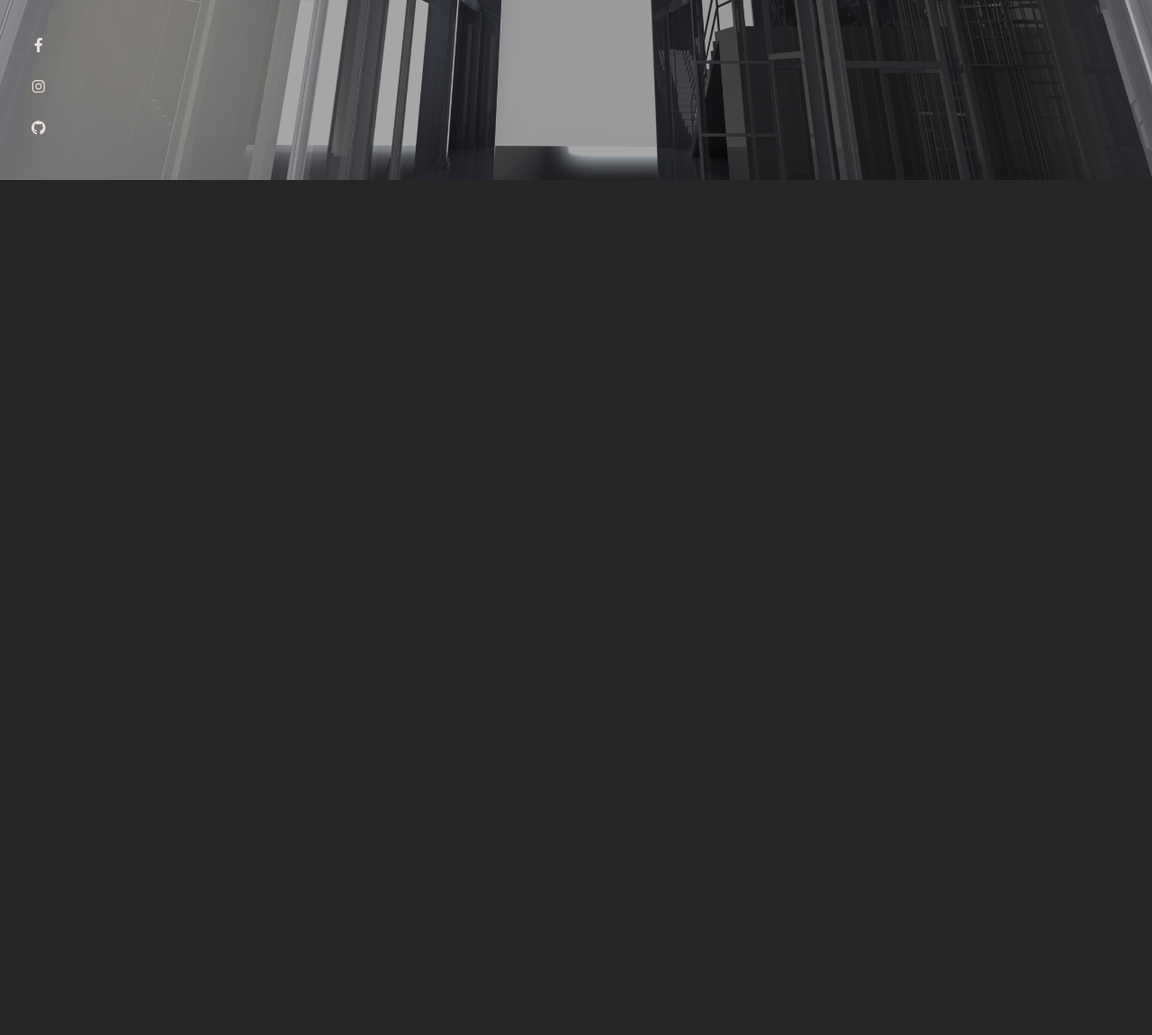
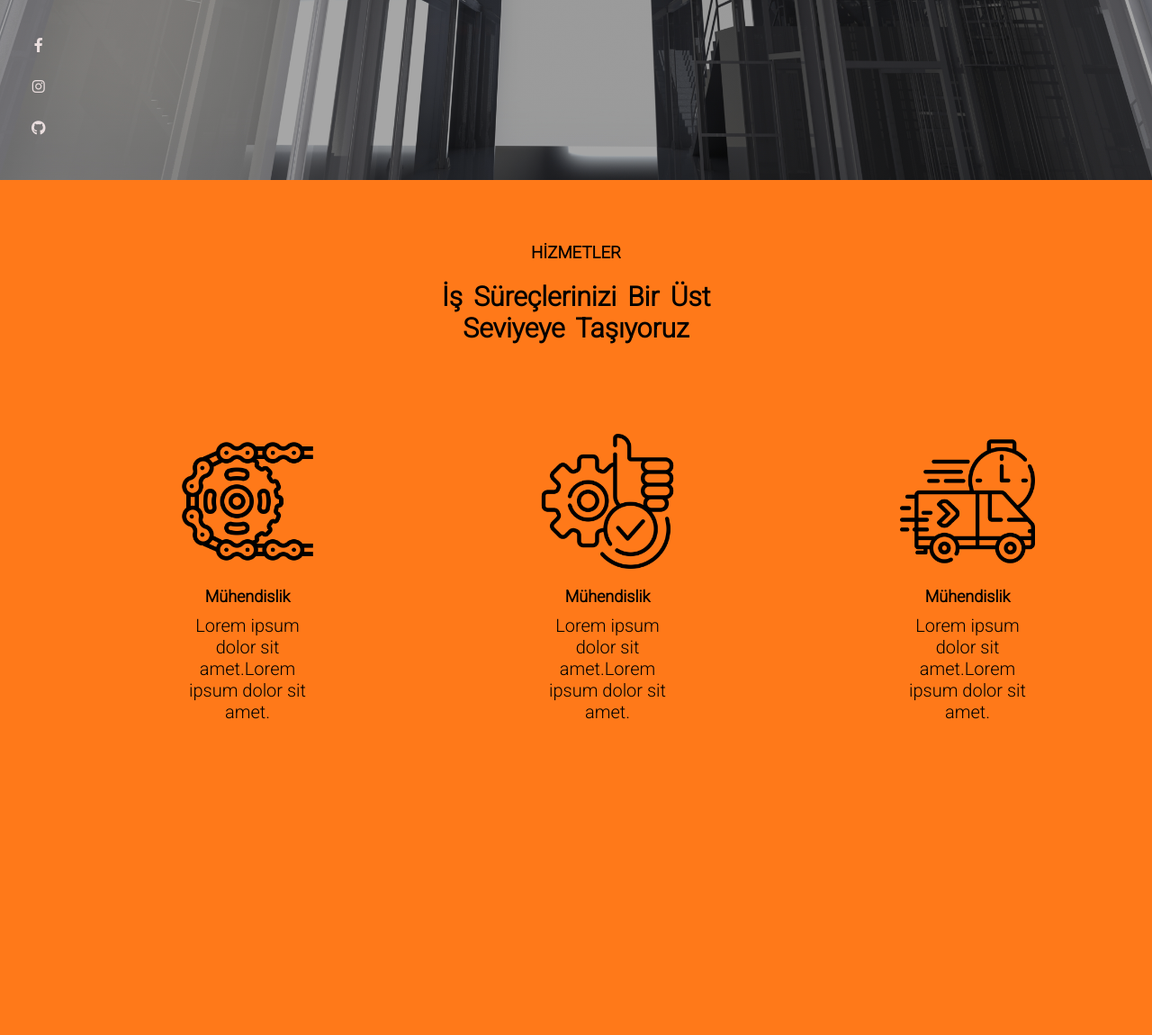
Before and after one commit to ozgurvurgun/ozgurvurgun.github.io, a PHP site: page /tdr-machine/index.html in a window 1280 px wide. Shown: the part 600-1750 px from the top of the page at 90% size. After the commit the page ends 1399 px from the top, so only its background shows below. Run offline with PHP 8.4, Linux system fonts and the light colour scheme.

Commit message:
tdr machine edited

```diff
--- a/tdr-machine/index.html
+++ b/tdr-machine/index.html
@@ -43,11 +43,42 @@
         <i class="fa-solid fa-arrow-up"></i>
       </div>
     </div>
-    <br /><br /><br /><br /><br /><br /><br /><br /><br /><br />
-    <br /><br /><br /><br /><br /><br /><br /><br /><br /><br />
-    <br /><br /><br /><br /><br /><br /><br /><br /><br /><br />
-    <br /><br /><br /><br /><br /><br /><br /><br /><br /><br />
-    <br /><br /><br /><br /><br /><br /><br /><br /><br /><br />
+
+    <div class="services-description">
+      <h3>HİZMETLER</h3>
+      <p>İş Süreçlerinizi Bir Üst<br>Seviyeye Taşıyoruz</p>
+    </div>
+
+    <div class="services-categories">
+      <div class="services-categories-item">
+        <img src="images/chain.png" alt="">
+        <div class="services-categories-item-header">
+         <h4>Mühendislik</h4>
+        </div>
+        <div class="services-categories-item-text">
+          <p>Lorem ipsum dolor sit amet.Lorem ipsum dolor sit amet.</p>
+        </div>
+      </div>
+      <div class="services-categories-item">
+        <img src="images/expertise.png" alt="">
+        <div class="services-categories-item-header">
+         <h4>Mühendislik</h4>
+        </div>
+        <div class="services-categories-item-text">
+          <p>Lorem ipsum dolor sit amet.Lorem ipsum dolor sit amet.</p>
+        </div>
+      </div>
+      <div class="services-categories-item">
+        <img src="images/express-delivery.png" alt="">
+        <div class="services-categories-item-header">
+         <h4>Mühendislik</h4>
+        </div>
+        <div class="services-categories-item-text">
+          <p>Lorem ipsum dolor sit amet.Lorem ipsum dolor sit amet.</p>
+        </div>
+      </div>
+    </div>
+
     <script src="main.js"></script>
   </body>
 </html>
--- a/tdr-machine/style.css
+++ b/tdr-machine/style.css
@@ -23,7 +23,7 @@ html {
 }
 
 body {
-  background-color: #262626;
+  background-color: #ff7919;
 }
 /* reset css end */
 
@@ -168,9 +168,62 @@ nav ul li a:not(.border-button):hover {
 }
 /* banner end */
 
+/* services start */
+.services-description {
+  margin-top: 70px;
+  text-align: center;
+  display: flex;
+  flex-direction: column;
+  gap: 20px;
+}
+
+.services-description h3 {
+  color: #000;
+}
+
+.services-description p {
+  color: #000;
+  font-size: 30px;
+  word-spacing: 5px;
+  font-weight: bolder;
+}
+/* services end */
+
+/* services categories start */
+.services-categories {
+  padding: 100px 200px;
+  display: flex;
+  column-gap: 250px;
+  align-items: center;
+  justify-content: space-between;
+}
+
+.services-categories .services-categories-item {
+  display: flex;
+  flex-direction: column;
+  justify-content: center;
+  align-items: center;
+  text-align: center;
+}
+
+.services-categories .services-categories-item img {
+  width: 150px;
+  margin-bottom: 20px;
+}
+
+.services-categories .services-categories-item .services-categories-item-header h4{
+  font-size: 18px;
+  font-weight: 900;
+  margin-bottom: 10px;
+}
+
+.services-categories .services-categories-item .services-categories-item-text{
+  font-size: 20px;
+  font-weight: 500;
+}
+/* services categories end */
+
 /* responsive */
-/* 762 */
-
 @media screen and (max-width: 762px) {
   .toogle-btn {
     display: inline-block;
```
Also changed, not shown: tdr-machine/images/chain.png (added), tdr-machine/images/expertise.png (added), tdr-machine/images/express-delivery.png (added).
